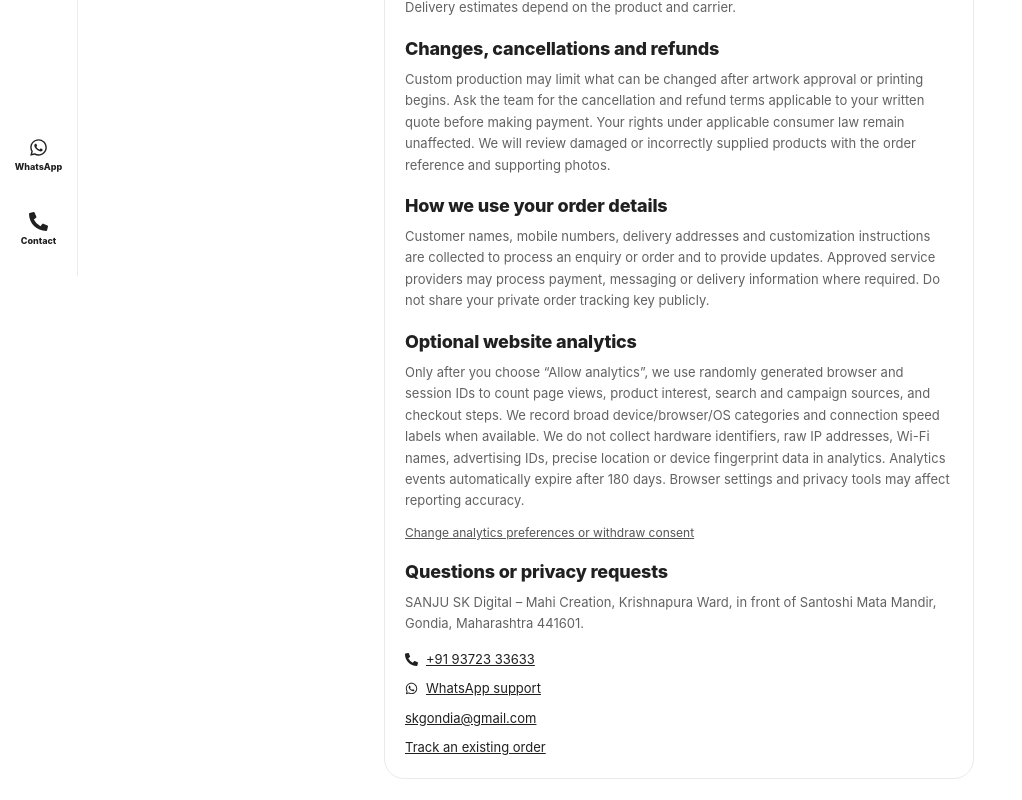
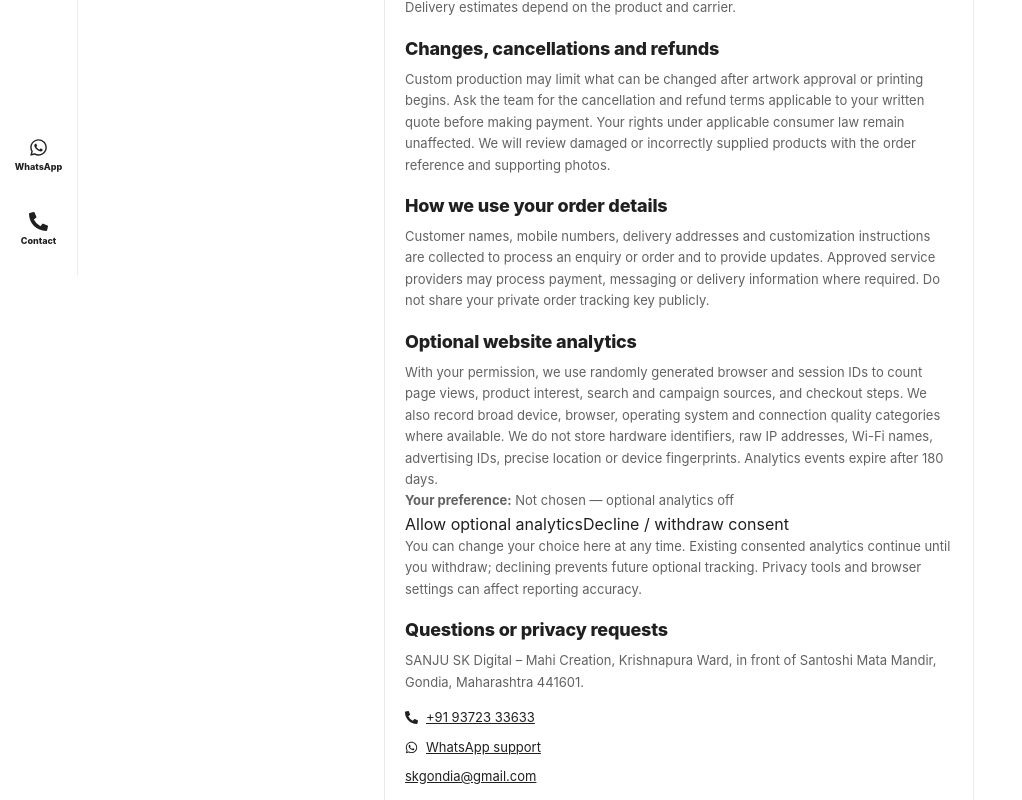
Before and after one commit to mesanjusk/Sanju-SK-Live, a React (Vite) app in the folder IDFrontend/: page /order-information in a window 1280 px wide. Shown: the part 524-1324 px from the top of the page, without its empty margins (0-1022 px from the left). Built offline with nearby package versions, Linux system fonts and the light colour scheme; no server answers.

Commit message:
feat: keep optional analytics controls on privacy page without disrupting product browsing

```diff
--- a/IDFrontend/src/pages/OrderInformation.jsx
+++ b/IDFrontend/src/pages/OrderInformation.jsx
@@ -1,9 +1,20 @@
+import {useEffect,useState} from 'react';
 import {Link} from 'react-router-dom';
 import {FaArrowLeft,FaWhatsapp,FaPhoneAlt} from 'react-icons/fa';
 import SEO from '../components/SEO';
-import {resetAnalyticsConsent} from '../hooks/useAnalytics';
+import {analyticsConsent,setAnalyticsConsent} from '../hooks/useAnalytics';
 import '../styles/pinterest-responsive-2026.css';
 export default function OrderInformation(){
+  const [choice,setChoice]=useState(analyticsConsent);
+  useEffect(()=>{
+    const update=()=>setChoice(analyticsConsent());
+    window.addEventListener('sk-analytics-consent',update);
+    return()=>window.removeEventListener('sk-analytics-consent',update);
+  },[]);
+  const selectChoice=value=>{
+    setAnalyticsConsent(value);
+    setChoice(analyticsConsent());
+  };
   return <main className="sk-order-tracking sk-public-site">
     <SEO title="Ordering, delivery and customer help" pathname="/order-information"/>
     <div className="sk-tracking-content">
@@ -24,16 +35,26 @@ export default function OrderInformation(){
         <p>Custom production may limit what can be changed after artwork approval or printing begins. Ask the team for the cancellation and refund terms applicable to your written quote before making payment. Your rights under applicable consumer law remain unaffected. We will review damaged or incorrectly supplied products with the order reference and supporting photos.</p>
         <h2>How we use your order details</h2>
         <p>Customer names, mobile numbers, delivery addresses and customization instructions are collected to process an enquiry or order and to provide updates. Approved service providers may process payment, messaging or delivery information where required. Do not share your private order tracking key publicly.</p>
-        <h2>Optional website analytics</h2>
-        <p>Only after you choose “Allow analytics”, we use randomly generated browser
-          and session IDs to count page views, product interest, search and campaign sources,
-          and checkout steps. We record broad device/browser/OS categories and connection
-          speed labels when available. We do not collect hardware identifiers, raw IP addresses,
-          Wi-Fi names, advertising IDs, precise location or device fingerprint data in
-          analytics. Analytics events automatically expire after 180 days.
-          Browser settings and privacy tools may affect reporting accuracy.</p>
-        <button type="button" onClick={resetAnalyticsConsent}
-          className="sk-order-policy-link">Change analytics preferences or withdraw consent</button>
+        <section id="analytics-preferences" className="sk-inline-analytics-preferences" aria-label="Optional website analytics preferences">
+          <h2>Optional website analytics</h2>
+          <p>With your permission, we use randomly generated browser and session IDs to
+            count page views, product interest, search and campaign sources, and checkout
+            steps. We also record broad device, browser, operating system and connection
+            quality categories where available. We do not store hardware identifiers,
+            raw IP addresses, Wi-Fi names, advertising IDs, precise location or device
+            fingerprints. Analytics events expire after 180 days.</p>
+          <p><strong>Your preference:</strong> {choice==='accepted'?'Analytics allowed':
+            choice==='declined'?'Analytics declined':'Not chosen — optional analytics off'}</p>
+          <div className="sk-analytics-choice-inline">
+            <button type="button" aria-pressed={choice==='accepted'}
+              onClick={()=>selectChoice('accepted')}>Allow optional analytics</button>
+            <button type="button" aria-pressed={choice==='declined'}
+              onClick={()=>selectChoice('declined')}>Decline / withdraw consent</button>
+          </div>
+          <p>You can change your choice here at any time. Existing consented analytics
+            continue until you withdraw; declining prevents future optional tracking.
+            Privacy tools and browser settings can affect reporting accuracy.</p>
+        </section>
         <h2>Questions or privacy requests</h2>
         <p>SANJU SK Digital – Mahi Creation, Krishnapura Ward, in front of Santoshi Mata Mandir, Gondia, Maharashtra 441601.</p>
         <div className="sk-order-help-links">
```
